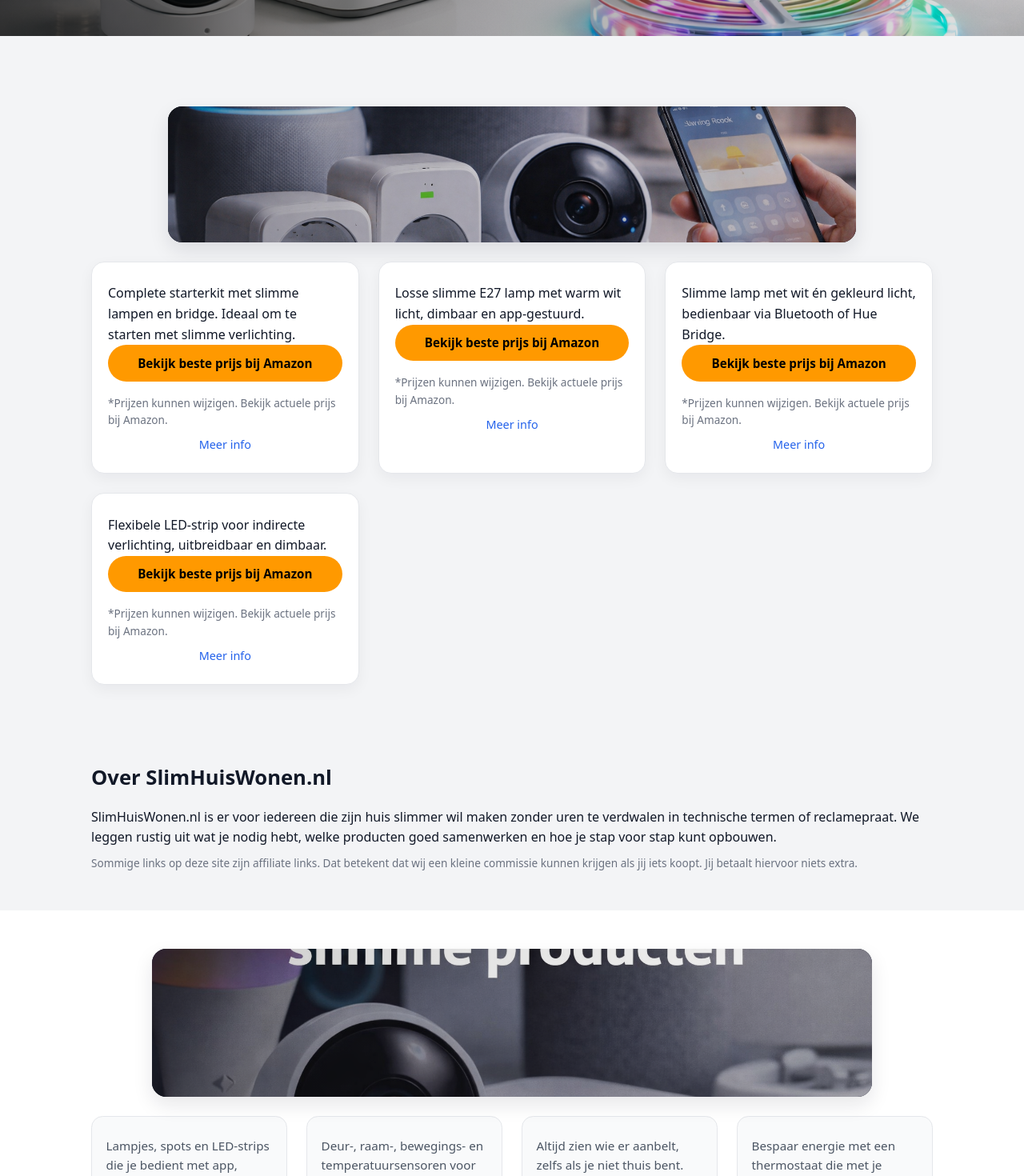
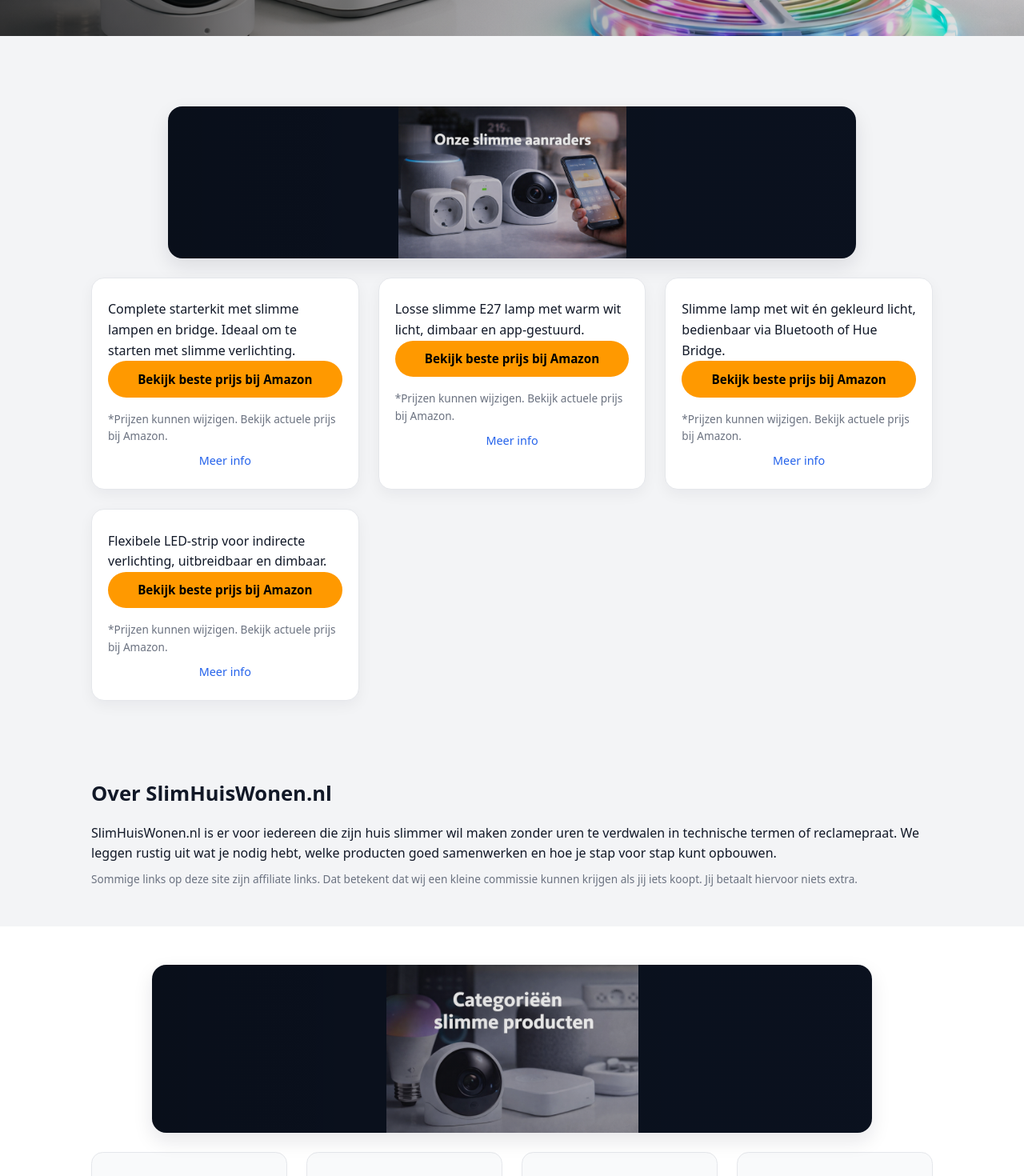
Before and after one commit to hafidgrad/SlimHuisWonen, a Next.js app: page / in a window 1280 px wide. Shown: the part 540-2010 px from the top of the page at 80% size. Built offline with nearby package versions, Linux system fonts and the light colour scheme.

Commit message:
app/globals.css

```diff
--- a/app/globals.css
+++ b/app/globals.css
@@ -733,39 +733,35 @@ html {
    ✅ SECTION BANNERS (Categorieën + Aanraders)
    ========================================================= */
 
-/* Kleine tekst helper */
-.small {
-  font-size: 0.85rem;
-}
-
-/* --- AANRADERS: compacter --- */
+/* --- AANRADERS banner (tekst blijft zichtbaar) --- */
 .aanraders-banner {
   position: relative;
   width: 100%;
-  max-width: 860px;      /* ✅ kleiner */
-  height: 170px;         /* ✅ lager */
+  max-width: 860px;
+  height: 190px;
   margin: 0 auto 1.25rem;
   border-radius: 18px;
   overflow: hidden;
-  background: #0b1220;
+  background: #0b1220; /* opvulling links/rechts indien nodig */
   box-shadow: 0 10px 24px rgba(15, 23, 42, 0.10);
 }
 
 .aanraders-banner img {
   width: 100%;
   height: 100%;
-  object-fit: cover;
+  object-fit: contain;      /* ✅ GEEN CROP */
   object-position: center;
   display: block;
 }
 
+/* overlay subtiel */
 .aanraders-banner::after {
   content: "";
   position: absolute;
   inset: 0;
   background: linear-gradient(
     90deg,
-    rgba(0,0,0,0.22) 0%,
+    rgba(0,0,0,0.18) 0%,
     rgba(0,0,0,0.10) 45%,
     rgba(0,0,0,0.05) 100%
   );
@@ -773,12 +769,12 @@ html {
 }
 
 
-/* --- CATEGORIEËN: iets groter dan aanraders, maar niet huge --- */
+/* --- CATEGORIEEN banner (iets groter) --- */
 .categorie-banner {
   position: relative;
   width: 100%;
-  max-width: 900px;      /* ✅ iets groter dan aanraders */
-  height: 185px;         /* ✅ lager */
+  max-width: 900px;
+  height: 210px;
   margin: 0 auto 1.25rem;
   border-radius: 18px;
   overflow: hidden;
@@ -789,7 +785,7 @@ html {
 .categorie-banner img {
   width: 100%;
   height: 100%;
-  object-fit: cover;
+  object-fit: contain;      /* ✅ GEEN CROP */
   object-position: center;
   display: block;
 }
@@ -800,7 +796,7 @@ html {
   inset: 0;
   background: linear-gradient(
     90deg,
-    rgba(0,0,0,0.22) 0%,
+    rgba(0,0,0,0.18) 0%,
     rgba(0,0,0,0.10) 45%,
     rgba(0,0,0,0.05) 100%
   );
@@ -810,11 +806,15 @@ html {
 
 /* --- Mobiel --- */
 @media (max-width: 768px) {
-  .aanraders-banner,
+  .aanraders-banner {
+    max-width: 100%;
+    height: 140px;
+    border-radius: 16px;
+  }
+
   .categorie-banner {
     max-width: 100%;
-    height: 125px;      /* ✅ veel compacter op mobiel */
+    height: 150px;
     border-radius: 16px;
-    margin-bottom: 1.1rem;
   }
 }
```
